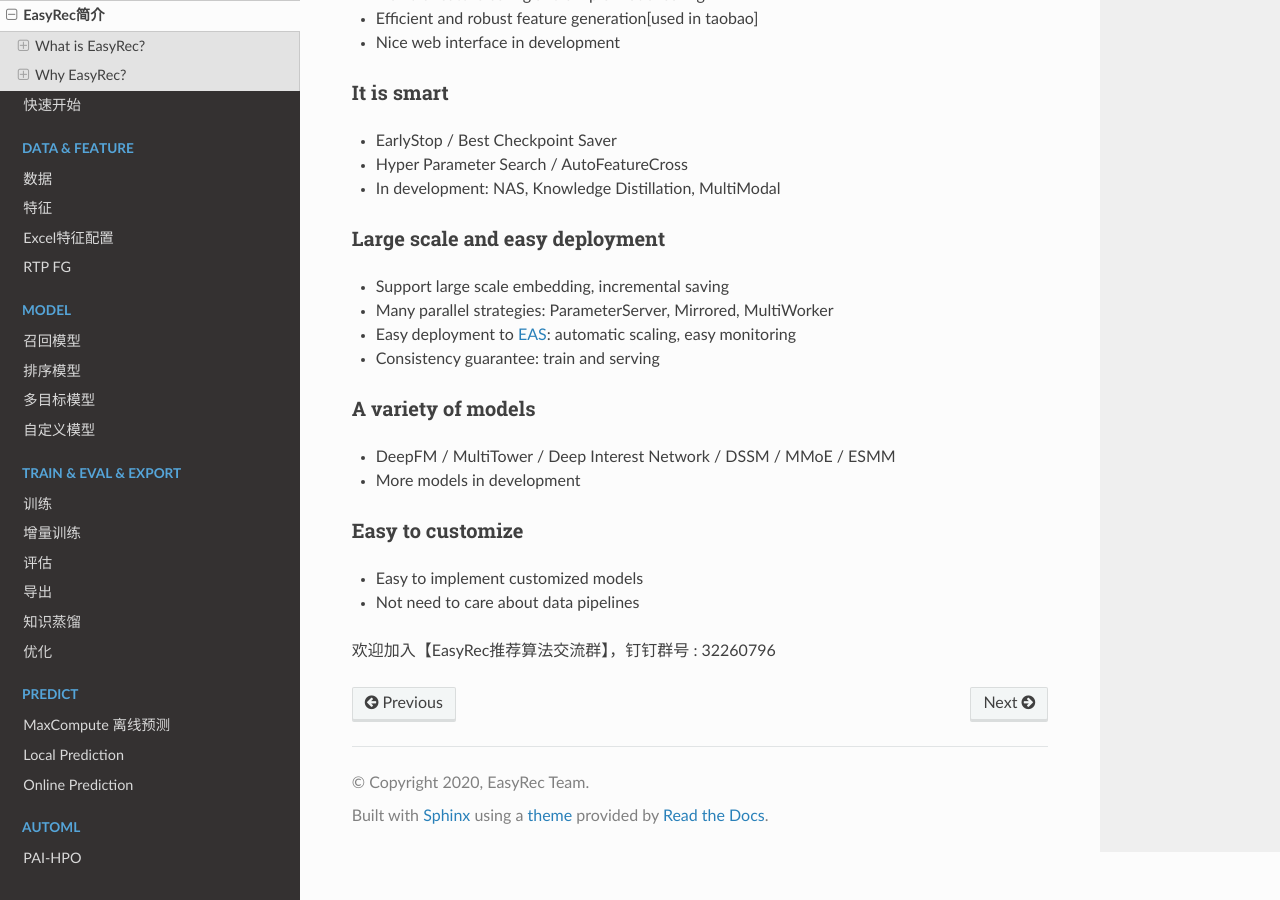
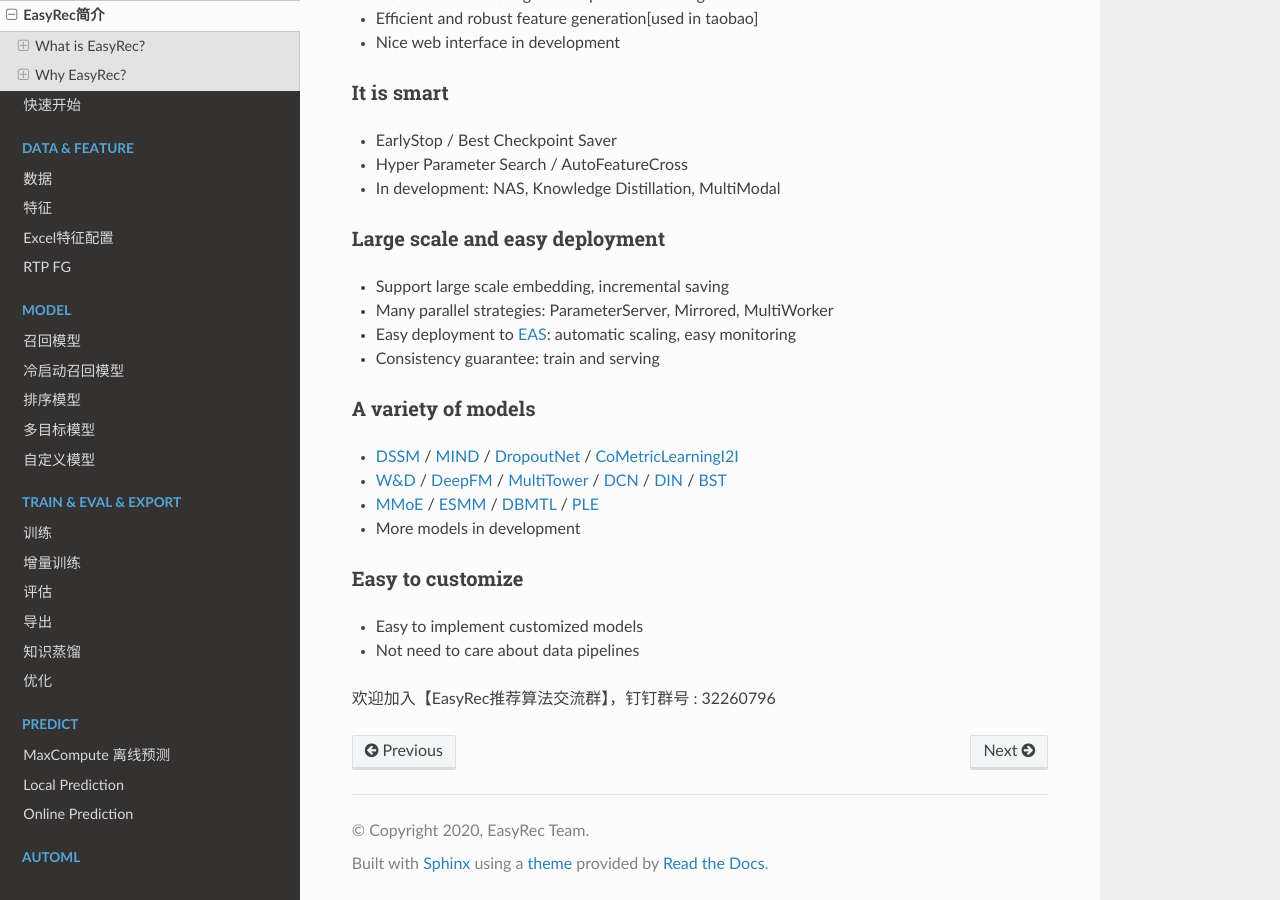
Before and after one commit to alibaba/EasyRec, a Sphinx documentation site: the page built from docs/source/intro.md, in a window 1280 px wide and 900 px high, scrolled down 1262 px. Built offline with Sphinx 7.4.7 and the Read the Docs theme 2.0.0, drawn with Linux system fonts in a browser that asks for light colours; the version number is read from the project's files by our own code.

Commit message:
修改文档 (#92)
* modify docs, add eval metrics

```diff
--- a/docs/source/intro.md
+++ b/docs/source/intro.md
@@ -46,7 +46,9 @@
 
 ### A variety of models
 
-- DeepFM / MultiTower / Deep Interest Network / DSSM / MMoE / ESMM
+- [DSSM](models/dssm.md) / [MIND](models/mind.md) / [DropoutNet](models/dropoutnet.md) / [CoMetricLearningI2I](models/co_metric_learning_i2i.md)
+- [W&D](models/wide_and_deep.md) / [DeepFM](models/deepfm.md) / [MultiTower](models/multi_tower.md) / [DCN](models/dcn.md) / [DIN](models/din.md) / [BST](models/bst.md)
+- [MMoE](models/mmoe.md) / [ESMM](models/esmm.md) / [DBMTL](models/dbmtl.md) / [PLE](models/ple.md)
 - More models in development
 
 ### Easy to customize
--- a/docs/source/models/recall.rst
+++ b/docs/source/models/recall.rst
@@ -7,3 +7,12 @@
    dssm
    dssm_neg_sampler
    mind
+   co_metric_learning_i2i
+
+冷启动召回模型
+========
+
+.. toctree::
+   :maxdepth: 2
+
+   dropoutnet
```
Also changed, not shown: README.md (+1 -1 lines), docs/source/eval.md (+4 -1 lines), docs/source/feature/feature.rst (+6 -3 lines), docs/source/models/dropoutnet.md (+2 -2 lines), docs/images/models/dropoutnet.jpg (added), docs/images/models/dropoutnet.png (deleted).
